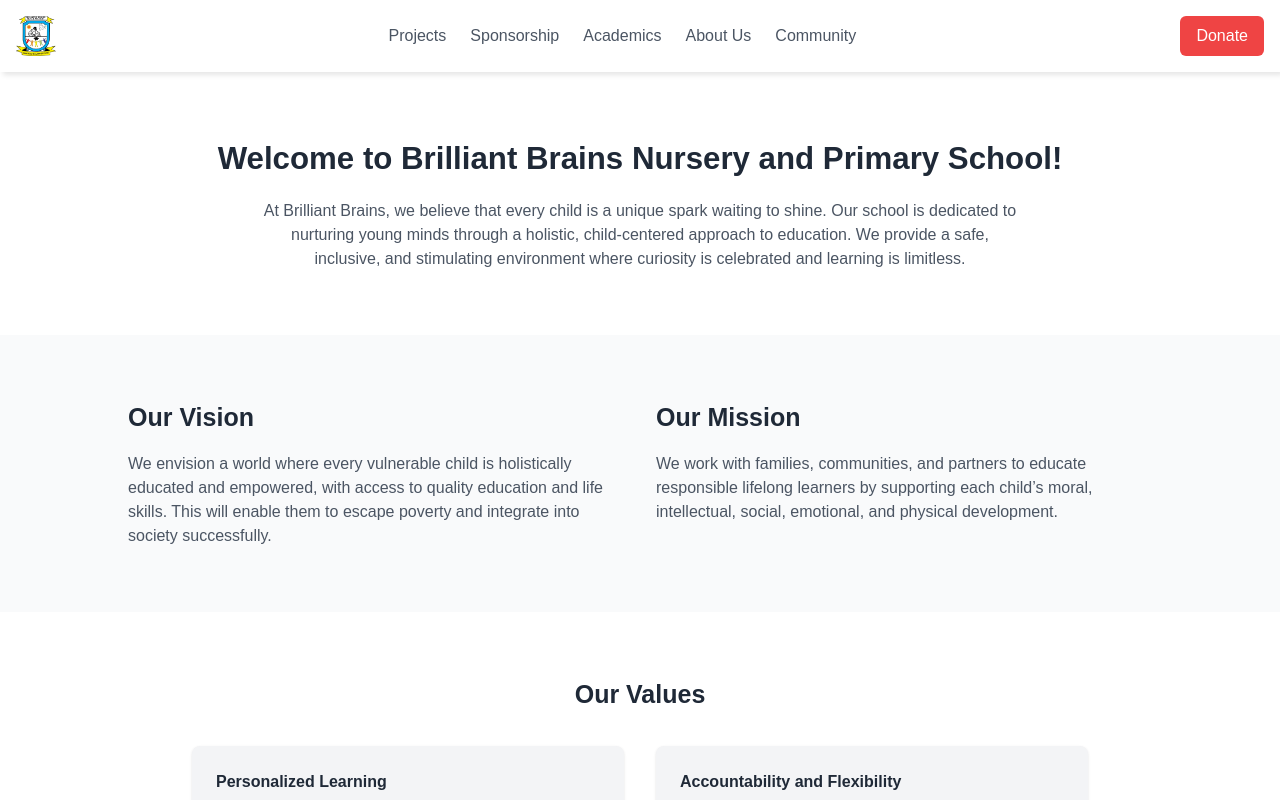
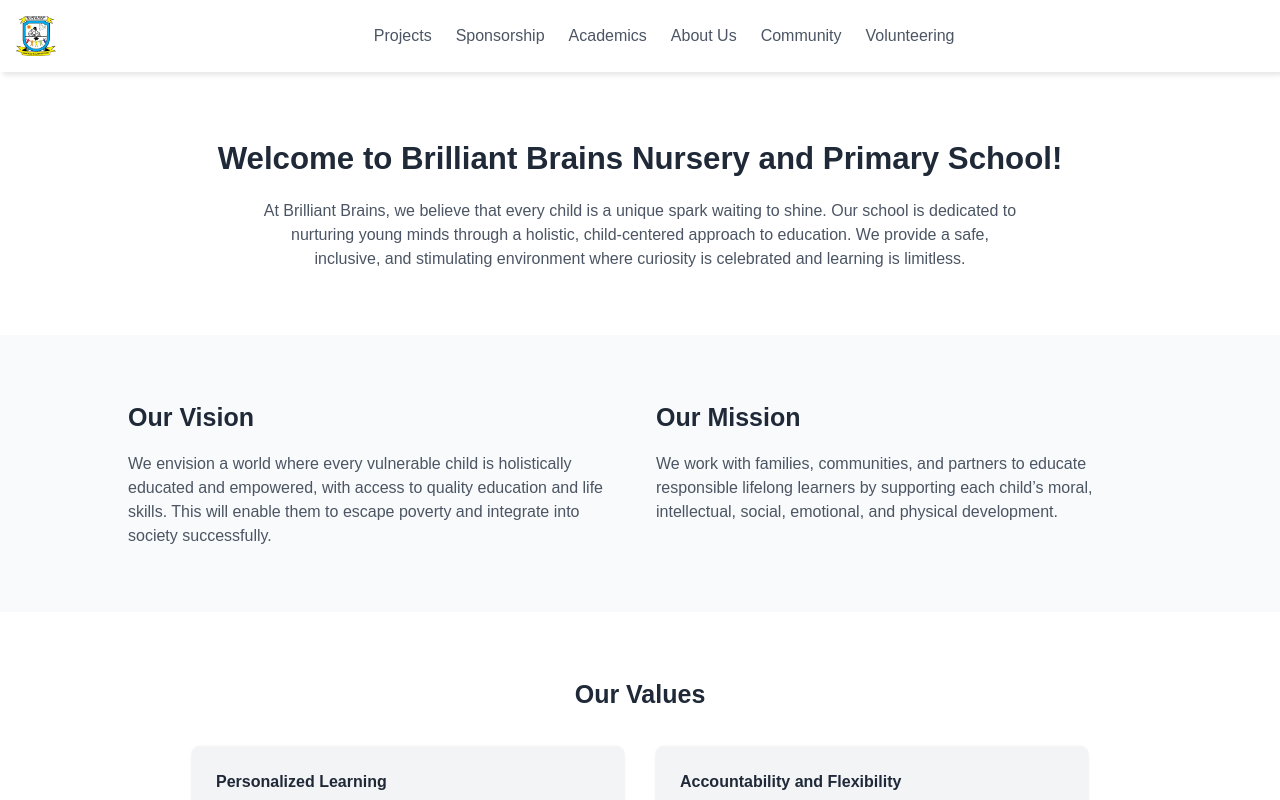
Before and after one commit to b3n3diktr/BrilliantBrainsPrimarySchool_Webpage, a React app: page /home in a window 1280 px wide. Shown: the top 800 px of the page. Built offline with nearby package versions, Linux system fonts and the light colour scheme.

Commit message:
Removed the about page and removed the donate button. Added the volunteering page

```diff
--- a/src/components/NavBar/NavBar.tsx
+++ b/src/components/NavBar/NavBar.tsx
@@ -29,7 +29,7 @@ const NavBar: React.FC = () => {
                 </Link>
 
                 {/* Desktop Menu */}
-                <div className="hidden md:flex space-x-6 text-gray-600">
+                <div className="hidden md:flex space-x-6 text-gray-600 mx-auto">
                     <Link to="/projects" className="hover:text-gray-800">Projects</Link>
                     <Link to="/sponsorship" className="hover:text-gray-800">Sponsorship</Link>
                     <Link to="/academics" className="hover:text-gray-800">Academics</Link>
@@ -40,7 +40,7 @@ const NavBar: React.FC = () => {
                         onMouseEnter={handleMouseEnter}
                         onMouseLeave={handleMouseLeave}
                     >
-                        <a className="hover:text-gray-800">About Us</a>
+                        <a className="hover:text-gray-800 cursor-pointer">About Us</a>
 
                         {/* Dropdown Menu */}
                         {dropdownOpen && (
@@ -56,13 +56,11 @@ const NavBar: React.FC = () => {
                     </div>
 
                     <Link to="/community" className="hover:text-gray-800">Community</Link>
+                    <Link to="/volunteering" className="hover:text-gray-800">Volunteering</Link>
                 </div>
 
-                {/* Donate Button and Mobile Menu Icon */}
-                <div className="flex items-center space-x-4">
-                    <Link to="/donate" className="px-4 py-2 bg-red-500 text-white rounded-md hover:bg-red-600">
-                        Donate
-                    </Link>
+                {/* Mobile Menu Icon */}
+                <div className="flex items-center">
                     <button onClick={toggleMenu} className="md:hidden text-gray-800 focus:outline-none">
                         {menuOpen ? <FaTimes size={24} /> : <FaBars size={24} />}
                     </button>
@@ -80,7 +78,7 @@ const NavBar: React.FC = () => {
                             <Link to="/sponsorship" className="block py-2 text-center w-full border-b border-gray-300 hover:bg-gray-200" onClick={toggleMenu}>Sponsorship</Link>
                         </li>
                         <li className="w-full">
-                            <Link to="/get-involved" className="block py-2 text-center w-full border-b border-gray-300 hover:bg-gray-200" onClick={toggleMenu}>Get Involved</Link>
+                            <Link to="/academics" className="block py-2 text-center w-full border-b border-gray-300 hover:bg-gray-200" onClick={toggleMenu}>Academics</Link>
                         </li>
 
                         {/* Mobile About Dropdown */}
@@ -97,7 +95,10 @@ const NavBar: React.FC = () => {
                         </li>
 
                         <li className="w-full">
-                            <Link to="/Community" className="block py-2 text-center w-full hover:bg-gray-200" onClick={toggleMenu}>Community</Link>
+                            <Link to="/community" className="block py-2 text-center w-full border-b border-gray-300 hover:bg-gray-200" onClick={toggleMenu}>Community</Link>
+                        </li>
+                        <li className="w-full">
+                            <Link to="/volunteering" className="block py-2 text-center w-full" onClick={toggleMenu}>Volunteering</Link>
                         </li>
                     </ul>
                 </div>
```
